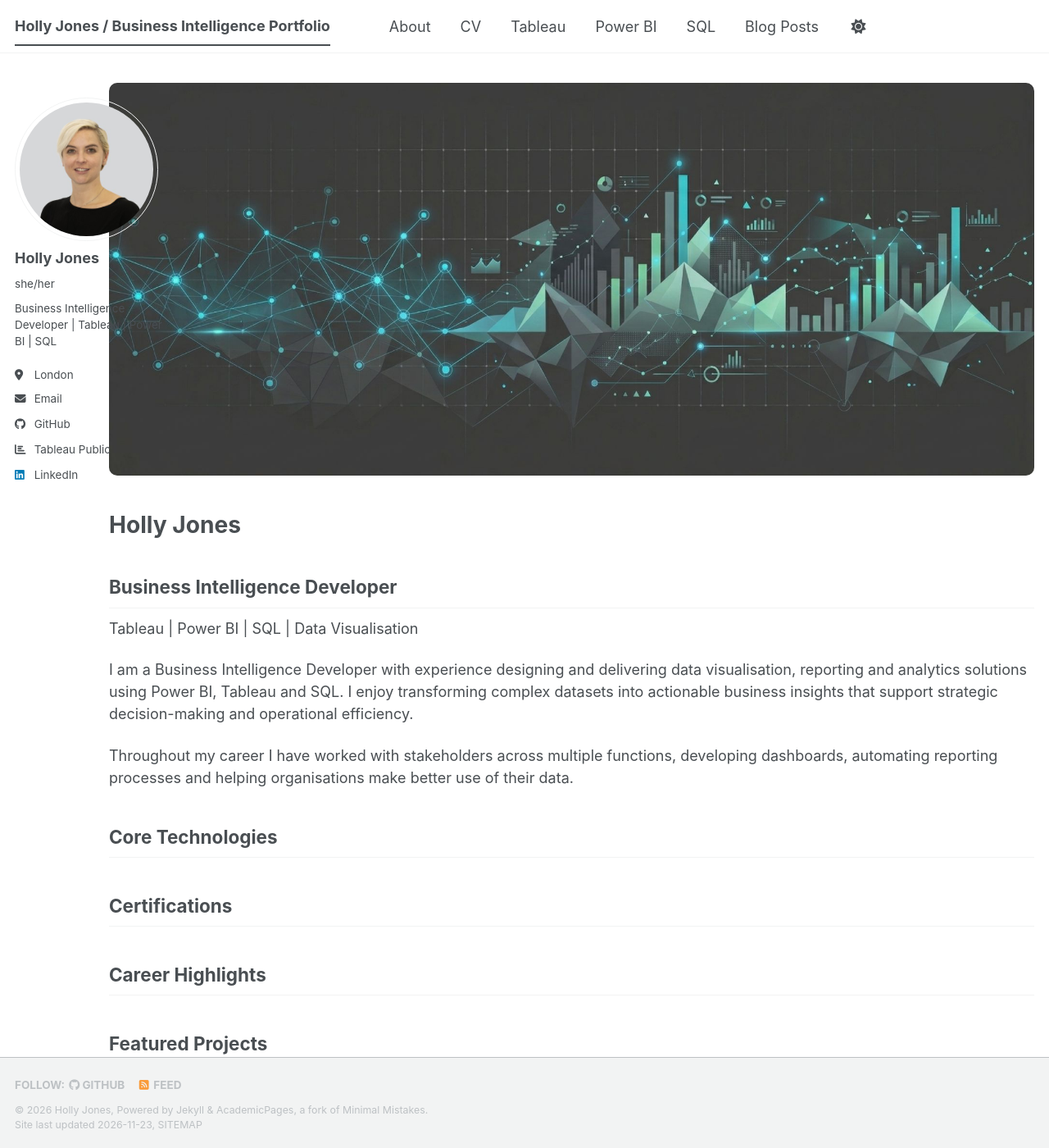
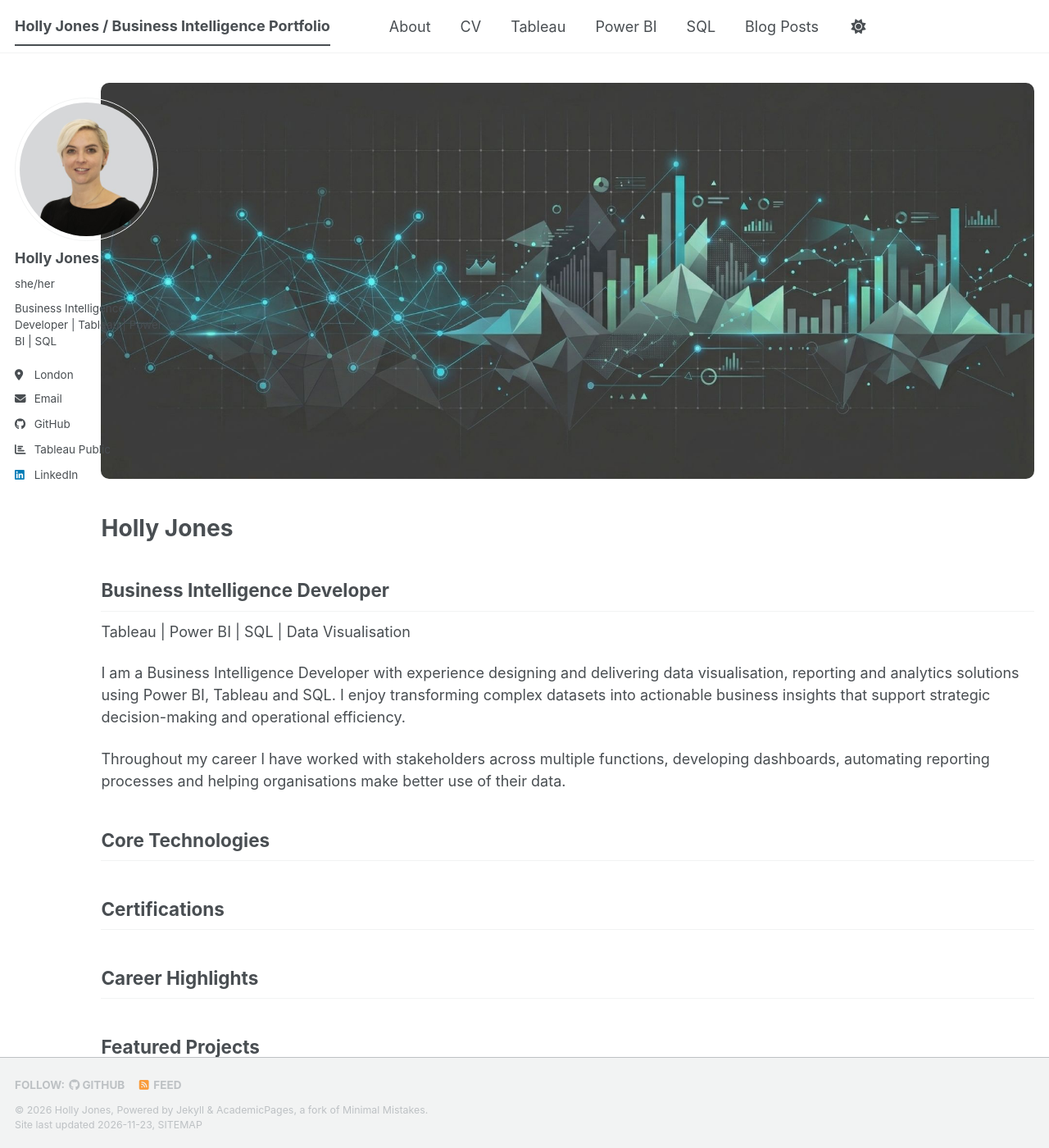
Before and after one commit to hjones87/hjones87.github.io, a Jekyll site: the page built from _pages/about.md, in a window 1280 px wide and 1400 px high. Shown: the whole window at 82% size. Built offline with Jekyll 4.4.1, drawn with Linux system fonts in a browser that asks for light colours; a script bundle is joined from its source files by our own code; a style sheet for code colours, icons or effects is not loaded.

Commit message:
Update main.scss

```diff
--- a/assets/css/main.scss
+++ b/assets/css/main.scss
@@ -36,10 +36,3 @@
     "layout/archive",
     "layout/sidebar"
 ;
-.archive {
-  width: 95% !important;
-}
-
-.page {
-  width: 95% !important;
-}
```
